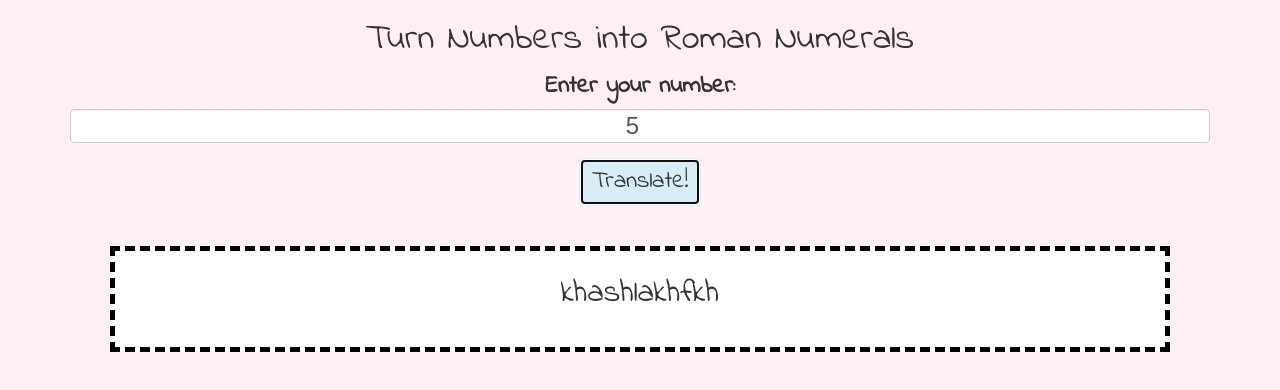
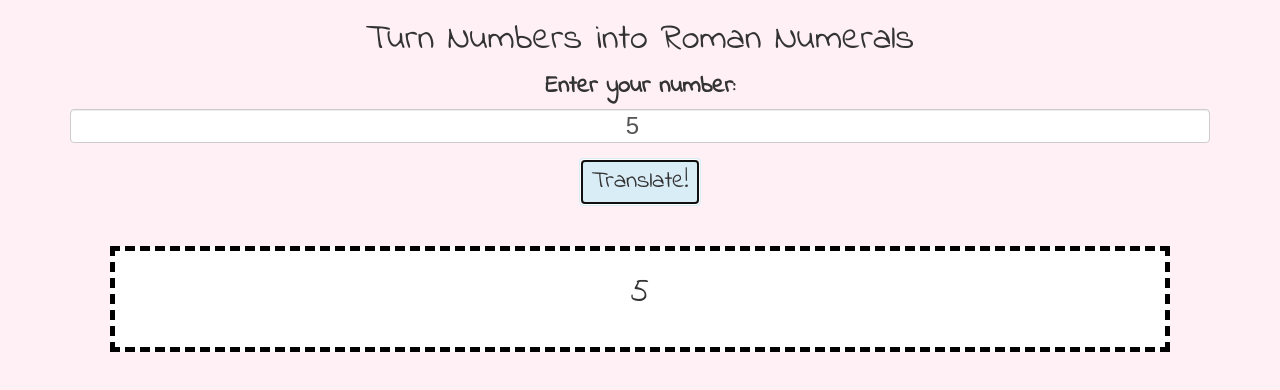
Before and after one commit to jhvozdovich/roman-numerals, a plain HTML site: page index.html in a window 1280 px wide. Both pictures are taken after typing "5" into the empty fields and a click on the button "Translate!". Drawn offline with Linux system fonts and the light colour scheme.

Commit message:
add js logic for string splitting and upper limit

```diff
--- a/css/styles.css
+++ b/css/styles.css
@@ -20,12 +20,11 @@ body {
   font-size: x-large;
 }
 
-.result {
+.results {
   display: none;
   margin: 40px;
   border: 5px dashed black;
   padding: 20px;
   background-color: white;
-  text-align: center;
   font-size: xx-large;
 }
--- a/index.html
+++ b/index.html
@@ -17,8 +17,8 @@
         </div>
         <button type="submit" class="btn bg-info">Translate!</button>
       </form>
-      <div class="result">
-        <p>khashlakhfkh</p>
+      <div class="results">
+        <p id="result"></p>
       </div>
     </div>
   </body>
--- a/js/scripts.js
+++ b/js/scripts.js
@@ -1,14 +1,45 @@
 var romanNumbers = ["I", "V", "X", "L", "C", "D", "M"];
 var romanEquivalents = [1, 5, 10, 50, 100, 500, 1000];
 
+function arrays(numberString) {
+  // var newArray = [];
+  // numberString.forEach(function(digit) {
+  //   newArray.push(digit.split());
+  // });
+  // return newArray;
+  var numberArray = numberString.split();
+  return numberArray;
+}
 
+function moreThan(string) {
+  var numbers = parseInt(string);
+  if(numbers >= 4000) {
+    alert("You can not put in any numbers bigger than 3,999.");
+    return false;
+  } else if(numbers <= 3999) {
+    console.log("The number is less than 4000");
+    return true;
+  } else {
+    alert("something has gone wrong in moreThan");
+  }
+}
 
-
+// front end logic
 $(document).ready(function() {
   $("#user-input").submit(function(event) {
     event.preventDefault();
 
+    var userInput = $("#number").val();
+    console.log("user input type " + typeof(userInput));
+    var splitInput = arrays(userInput);
 
-    $(".result").show();
-  })
-})
+    var upperLimit = moreThan(userInput);
+    $("#result").text(splitInput);//***ADD FINAL VARIABLE***//
+    console.log("split input type " + typeof(splitInput));
+    console.log("split input " + splitInput);
+
+    if(upperLimit === true) {
+      $(".results").show();
+    }
+  });
+});
```
Also changed, not shown: 1 other file.
